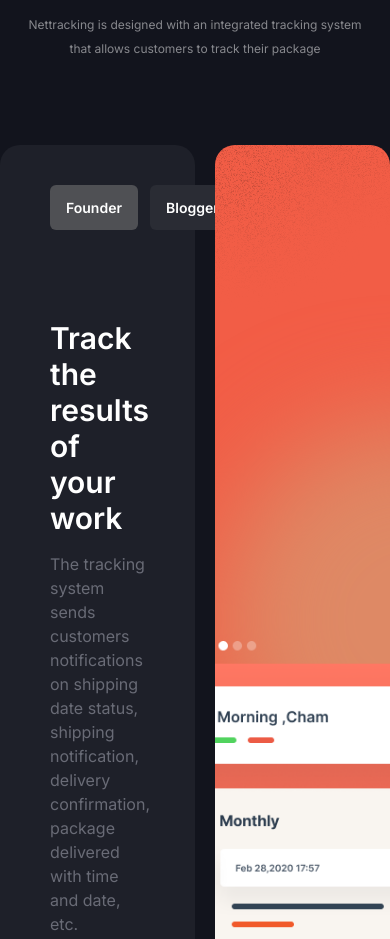
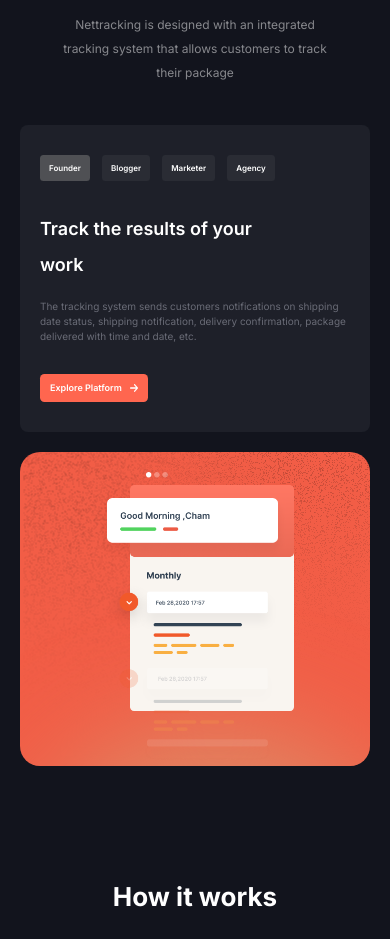
Before and after one commit to Anirat04/Nettracking, a website: page src/index.html in a window 390 px wide. Shown: the part 2390-3329 px from the top of the page. Drawn offline with nearby package versions, Linux system fonts and the light colour scheme.

Commit message:
Creative solution section responsive design added

```diff
--- a/src/index.html
+++ b/src/index.html
@@ -14,7 +14,6 @@
         rel="stylesheet">
     <!-- Swiper Js CDN -->
     <link rel="stylesheet" href="https://cdn.jsdelivr.net/npm/swiper@11/swiper-bundle.min.css" />
-    <!-- <script src="https://cdn.tailwindcss.com"></script> -->
 </head>
 
 <body class="bg-bodyBg font-inter">
@@ -248,45 +247,45 @@
 
         <!-- Creative solutions section starts here -->
         <section id="creative-solutions" class="max-w-[1170px] mx-auto mt-[108px]">
-            <div>
+            <div class="px-5">
                 <!-- Common heading starts here -->
                 <div class="max-w-[590px] mx-auto text-center px-5">
                     <h3 class="text-white text-[26px] md:text-[42px] font-bold leading-[46px]">Creative solutions to
                         expand
                         your business!</h3>
-                    <p class="text-textSecondHeading text-[12px] md:text-[16px] leading-6 mt-4 ">Nettracking is designed
+                    <p class="text-textSecondHeading text-[12px] md:text-[16px] leading-6 mt-4 px-3 ">Nettracking is designed
                         with an
                         integrated
                         tracking system that allows customers to track their package</p>
                 </div>
                 <!-- Creative solutions content starts here -->
-                <div class="flex gap-5 mt-[84px]">
+                <div class="flex flex-col lg:flex-row gap-5 mt-10 md:mt-[84px]">
                     <!-- 1st div -->
-                    <div class="bg-bgPrimary w-1/2 rounded-[20px] pt-[40px] pb-[100px] px-[50px] relative">
+                    <div class="bg-bgPrimary w-full xl:w-[575px] md:h-[539px] pt-[30px] md:pt-[40px] pb-[30px] md:pb-[100px] px-5 md:px-[50px] relative rounded-lg md:rounded-[20px]">
                         <div>
                             <div>
-                                <ul class="text-white text-[14px] font-semibold flex gap-[12px]">
-                                    <li class="py-[12px] px-[16px] rounded-md bg-[#4F5054]">Founder
+                                <ul class="text-white text-[8px] md:text-[14px] font-semibold flex gap-[12px]">
+                                    <li class="py-[7px] md:py-[12px] px-[9px] md:px-[16px] rounded-[3.5px] md:rounded-md bg-[#4F5054]">Founder
                                     </li>
-                                    <li class="py-[12px] px-[16px] rounded-md bg-[#2A2C34] hover:bg-[#4F5054]">Blogger
+                                    <li class="py-[7px] md:py-[12px] px-[9px] md:px-[16px] rounded-[3.5px] md:rounded-md bg-[#2A2C34] hover:bg-[#4F5054]">Blogger
                                     </li>
-                                    <li class="py-[12px] px-[16px] rounded-md bg-[#2A2C34] hover:bg-[#4F5054]">Marketer
+                                    <li class="py-[7px] md:py-[12px] px-[9px] md:px-[16px] rounded-[3.5px] md:rounded-md bg-[#2A2C34] hover:bg-[#4F5054]">Marketer
                                     </li>
-                                    <li class="py-[12px] px-[16px] rounded-md bg-[#2A2C34] hover:bg-[#4F5054]">Agency
+                                    <li class="py-[7px] md:py-[12px] px-[9px] md:px-[16px] rounded-[3.5px] md:rounded-md bg-[#2A2C34] hover:bg-[#4F5054]">Agency
                                     </li>
                                 </ul>
                             </div>
-                            <div class="max-w-[400px] mt-[90px] mb-[40px]">
-                                <h3 class="text-white text-[30px] font-semibold leading-[36px] pr-16 mb-4">Track the
+                            <div class="max-w-[400px] mt-[30px] md:mt-[90px] mb-[30px] md:mb-[40px]">
+                                <h3 class="text-white text-[18px] md:text-[30px] font-semibold leading-[36px] pr-16 mb-4">Track the
                                     results of your work</h3>
-                                <p class="text-textPrimary">The tracking system sends customers notifications on
+                                <p class="text-textPrimary text-[10px] md:text-[16px] ">The tracking system sends customers notifications on
                                     shipping
                                     date status, shipping notification, delivery confirmation, package delivered with
                                     time and date, etc.</p>
                             </div>
                             <div>
                                 <button
-                                    class="bg-bgPrimaryOrange text-[14px] font-semibold text-white flex items-center gap-2 py-[14px] px-[30px] rounded-lg">
+                                    class="bg-bgPrimaryOrange text-[9px] md:text-[14px] font-semibold text-white flex items-center gap-2 py-[7px] md:py-[14px] px-[10px] md:px-[30px] rounded-[4.5px] md:rounded-lg">
                                     <span>Explore Platform </span>
                                     <span>
                                         <svg width="8" height="8" viewBox="0 0 8 8" fill="none"
@@ -301,9 +300,9 @@
                         </div>
                     </div>
                     <!-- 2nd div -->
-                    <div class="bg-[#f25d46] w-1/2 rounded-[20px] relative overflow-hidden">
-                        <div class="w-[341px] max-h-[505px] absolute bottom-0 left-1/2 -translate-x-1/2 z-10">
-                            <img class="w-full h-full" src="./assets/card.png" alt="">
+                    <div class="bg-[#f25d46] w-full xl:w-[575px] h-[314px] md:h-[539px] rounded-[20px] relative overflow-hidden">
+                        <div class="md:w-[341px] max-h-[505px] absolute bottom-0 left-1/2 -translate-x-1/2 z-10">
+                            <img class="min-w-[198px] h-[294px] md:w-full md:h-full" src="./assets/card.png" alt="">
                         </div>
 
                         <div class="bg-[#DE8965] w-[398px] h-[398px] rounded-full absolute top-[275px] blur-[54px]">
```
Also changed, not shown: src/output.css.
